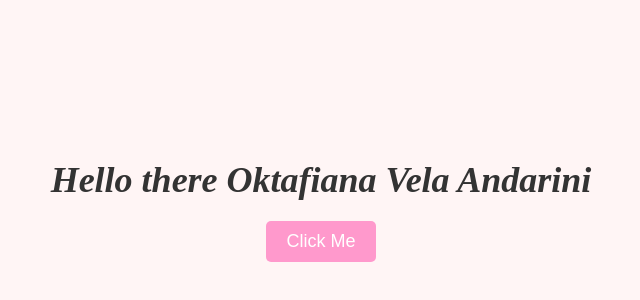
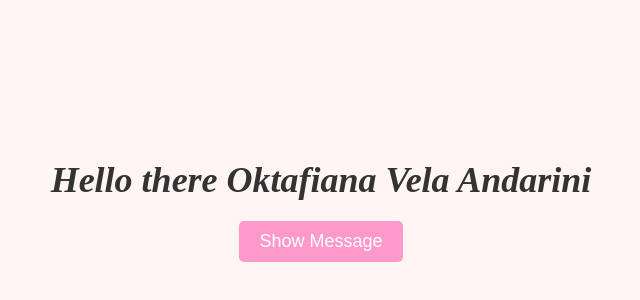
Before and after one commit to kurooo555/present, a plain HTML site: page index.html in a window 1280 px wide. Shown: the part 202-502 px from the top of the page, without its empty margins (319-959 px from the left). Drawn offline with Linux system fonts and the light colour scheme.

Commit message:
index.html

```diff
--- a/index.html
+++ b/index.html
@@ -8,11 +8,12 @@
 <body>
   <div class="container" id="content1">
     <h1>Hello there Oktafiana Vela Andarini</h1>
-    <button onclick="showMessage()">Click Me</button>
+    <button onclick="showMessage()">Show Message</button>
   </div>
 
   <div class="container" id="content2" style="display: none;">
-    <p id="message" class="romantic-font">I Will Waiting For You No Matter How Long It Takes</p>
+    <p id="message" class="romantic-font romantic-size">I Will Waiting For You No Matter How Long It Takes</p>
+    <p class="romantic-font">Kimi wa kirei da</p>
   </div>
 
   <script>
```
